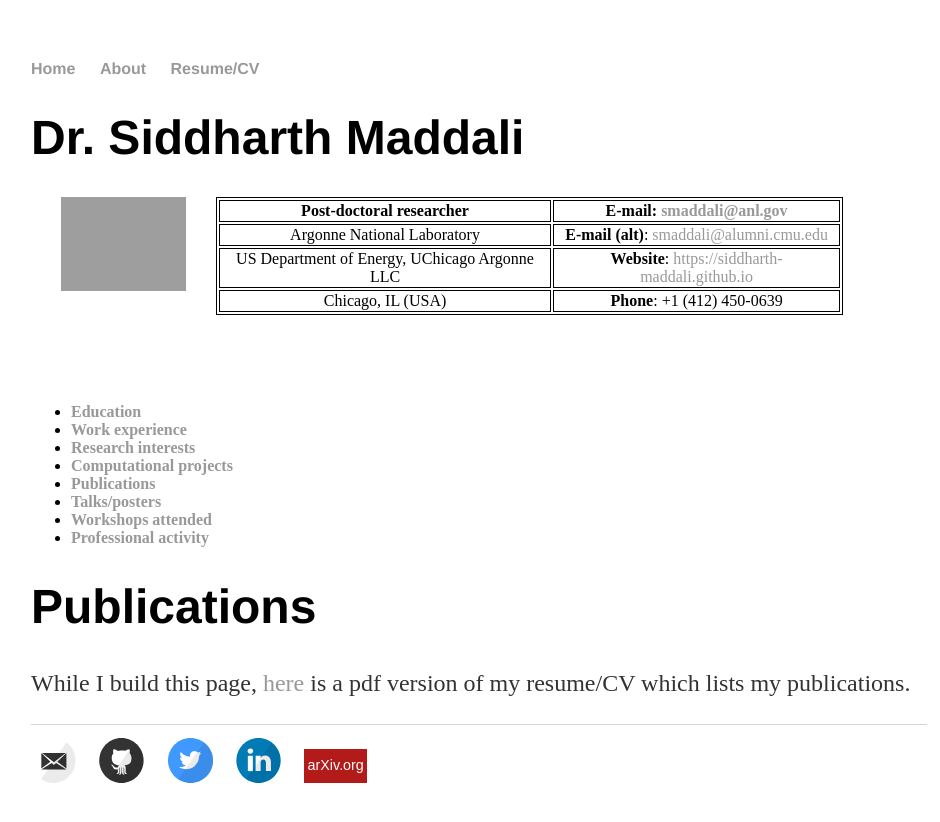
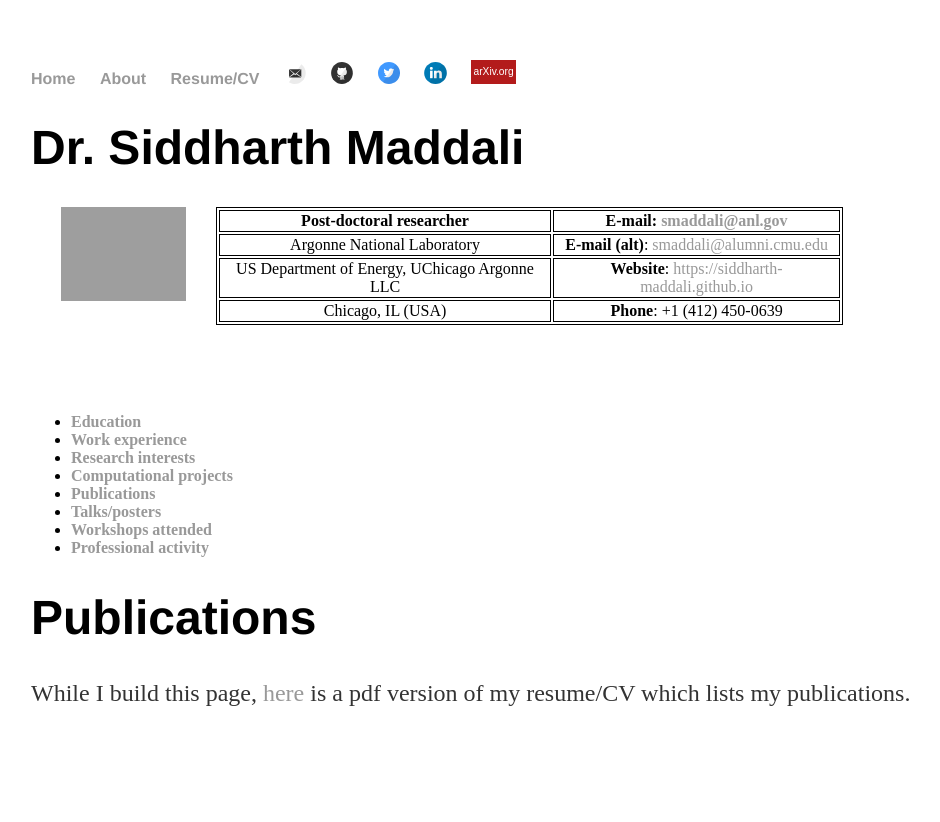
Before and after one commit to siddharth-maddali/siddharth-maddali.github.io, a Jekyll site: the page built from resume-cv/pubs.md, in a window 1280 px wide. Shown: the top 822 px of the page, without its empty margins (161-1101 px from the left). Built offline with Jekyll 4.4.1, drawn with Linux system fonts in a browser that asks for light colours.

Commit message:
moved icons from footer to header in cv.html

```diff
--- a/_layouts/cv.html
+++ b/_layouts/cv.html
@@ -18,6 +18,12 @@
 	        		<li><a href="/">Home</a></li>
 		        	<li><a href="/about">About</a></li>
 					<li><a href="/resume-cv/education">Resume/CV</a></li>
+					<li><a href="mailto:siddharthmv@gmail.com"><img src="{{ site.url }}/images/Mail.svg" width="2.5%"></a></li>
+					<li><a href="https://github.com/siddharth-maddali"><img src="{{ site.url }}/images/Github.svg" width="2.5%"></a></li>
+					<li><a href="https://twitter.com/SidDarthious"><img src="{{ site.url }}/images/Twitter.svg" width="2.5%"></a></li>
+					<li><a href="https://www.linkedin.com/in/siddharthmaddali/"><img src="{{ site.url }}/images/LinkedIN.svg" width="2.5%"></a></li>
+					<li><a href="https://arxiv.org/search/?query=Maddali%2C+S&searchtype=all&abstracts=show&order=-announced_date_first&size=50"><img src="{{ site.url }}/images/ArXiv.svg" width="5%"></a></li>
+
 					<!--<li><a href="/blog">Blog</a></li>-->
 	    		</ul>
 			</nav>
@@ -64,7 +70,7 @@
 			{{ content }}
 
 			</div><!-- /.container -->
-			<footer>
+<!--			<footer>
 	    		<ul>
 					<li><a href="mailto:siddharthmv@gmail.com"><img src="{{ site.url }}/images/Mail.svg" width="5%"></a></li>
 					<li><a href="https://github.com/siddharth-maddali"><img src="{{ site.url }}/images/Github.svg" width="5%"></a></li>
@@ -72,6 +78,6 @@
 					<li><a href="https://www.linkedin.com/in/siddharthmaddali/"><img src="{{ site.url }}/images/LinkedIN.svg" width="5%"></a></li>
 					<li><a href="https://arxiv.org/search/?query=Maddali%2C+S&searchtype=all&abstracts=show&order=-announced_date_first&size=50"><img src="{{ site.url }}/images/ArXiv.svg" width="7%"></a></li>
 				</ul>
-			</footer>
+			</footer>		-->
 		</body>
 	</html>
```
